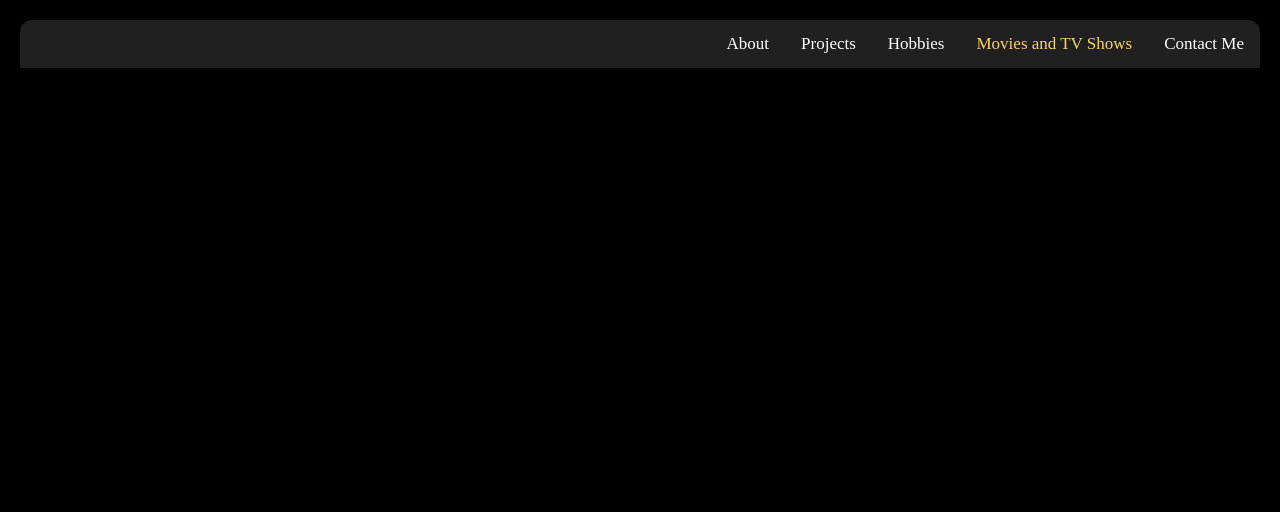
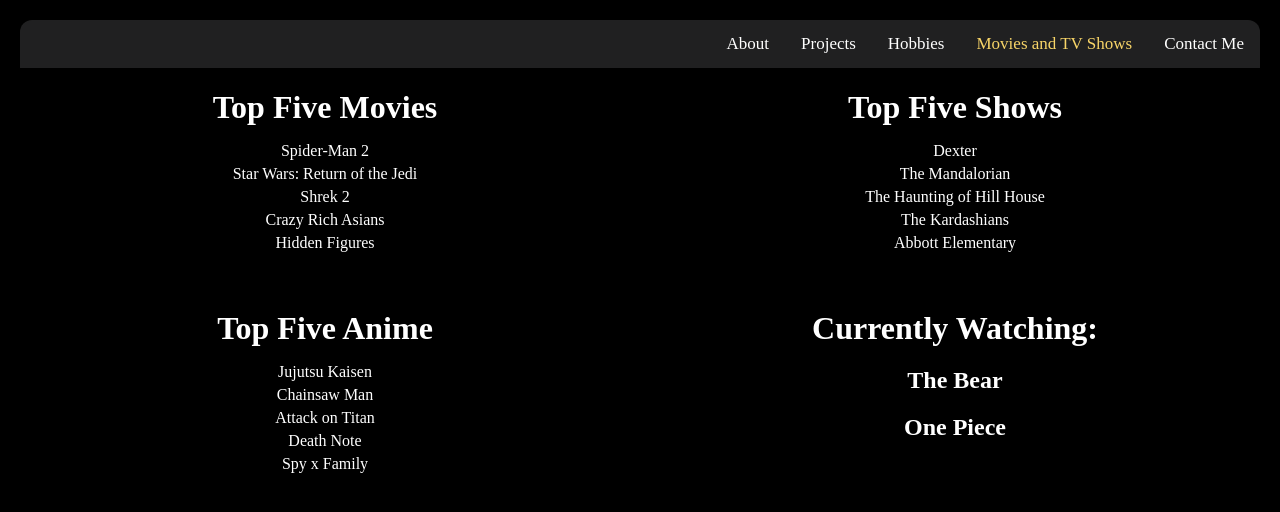
Before and after one commit to SarahDiazZ/SarahDiazZ.github.io, a plain HTML site: page moviestv.html in a window 1280 px wide. Drawn offline with Linux system fonts and the light colour scheme.

Commit message:
Added content to movie and tv shows page

```diff
--- a/moviestv.html
+++ b/moviestv.html
@@ -11,3 +11,84 @@
     <a href="index.html">About</a>
 
 </div>
+
+<div class="moviestv">
+    <div class="container">
+        <div class="list">
+            <h1 class="fav-movies">Top Five Movies</h1>
+            <ol>
+                <li>
+                    Spider-Man 2
+                </li>
+
+                <li>
+                    Star Wars: Return of the Jedi
+                </li>
+
+                <li>
+                    Shrek 2
+                </li>
+
+                <li>
+                    Crazy Rich Asians
+                </li>
+
+                <li>
+                    Hidden Figures
+                </li>
+            </ol>
+        </div>
+
+        <div class="list">
+            <h1 class="fav-shows">Top Five Shows</h1>
+            <ol>
+                <li>
+                    Dexter
+                </li>
+
+                <li>
+                    The Mandalorian
+                </li>
+
+                <li>
+                    The Haunting of Hill House
+                </li>
+
+                <li>
+                    The Kardashians
+                </li>
+
+                <li>
+                    Abbott Elementary
+                </li>
+            </ol>
+        </div>
+
+        <div class="list">
+            <h1 class="fav-anime">Top Five Anime</h1>
+            <ol>
+                <li>
+                    Jujutsu Kaisen
+                </li>
+                <li>
+                    Chainsaw Man
+                </li>
+                <li>
+                    Attack on Titan
+                </li>
+                <li>
+                    Death Note
+                </li>
+                <li>
+                    Spy x Family
+                </li>
+            </ol>
+        </div>
+
+        <div class="list">
+            <h1 class="'currently">Currently Watching:</h1>
+            <h2 class="show1">The Bear</h2>
+            <h2 class="show2">One Piece</h2>
+        </div>
+    </div>
+</div>
--- a/style.css
+++ b/style.css
@@ -69,3 +69,27 @@
   .manga {
     color: cornflowerblue;
   }
+
+  /*MoviesTV*/
+  .container {
+    display: grid;
+    grid-template-columns: repeat(2, 1fr);
+    gap: 20px;
+  }
+
+  .list {
+    text-align: center;
+  }
+
+  h1 {
+    margin-bottom: 10px;
+  }
+
+  ol {
+    padding: 0;
+    list-style-type: none;
+  }
+
+  li {
+    margin-bottom: 5px;
+  }
```
